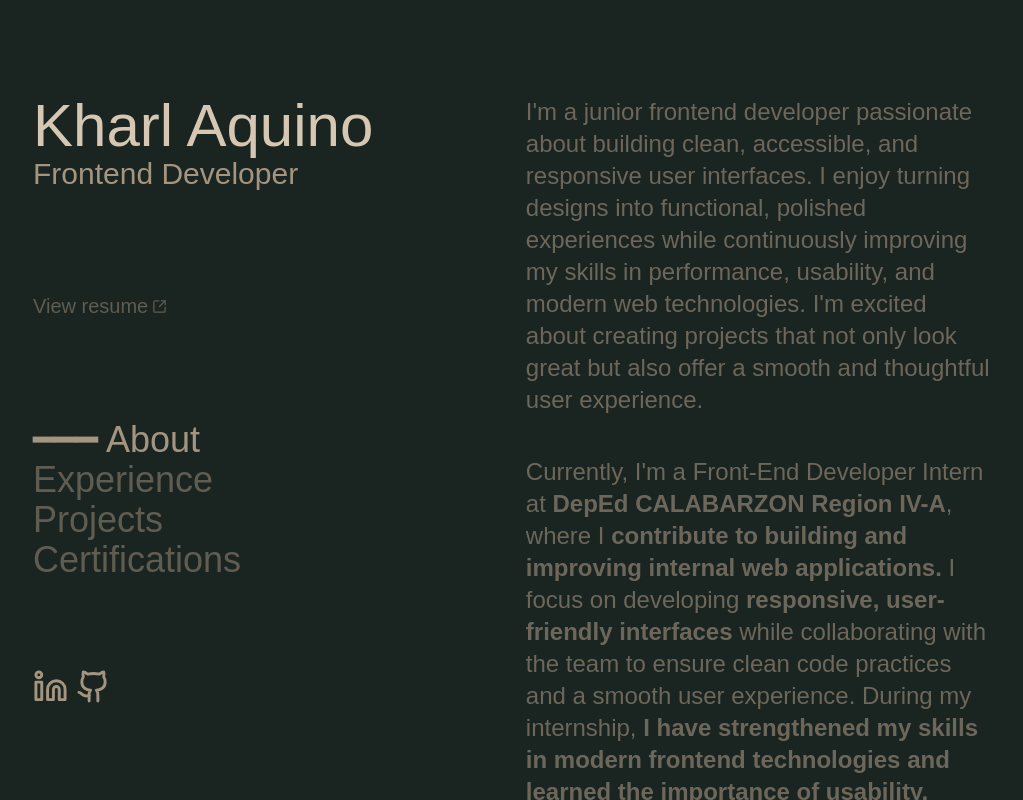
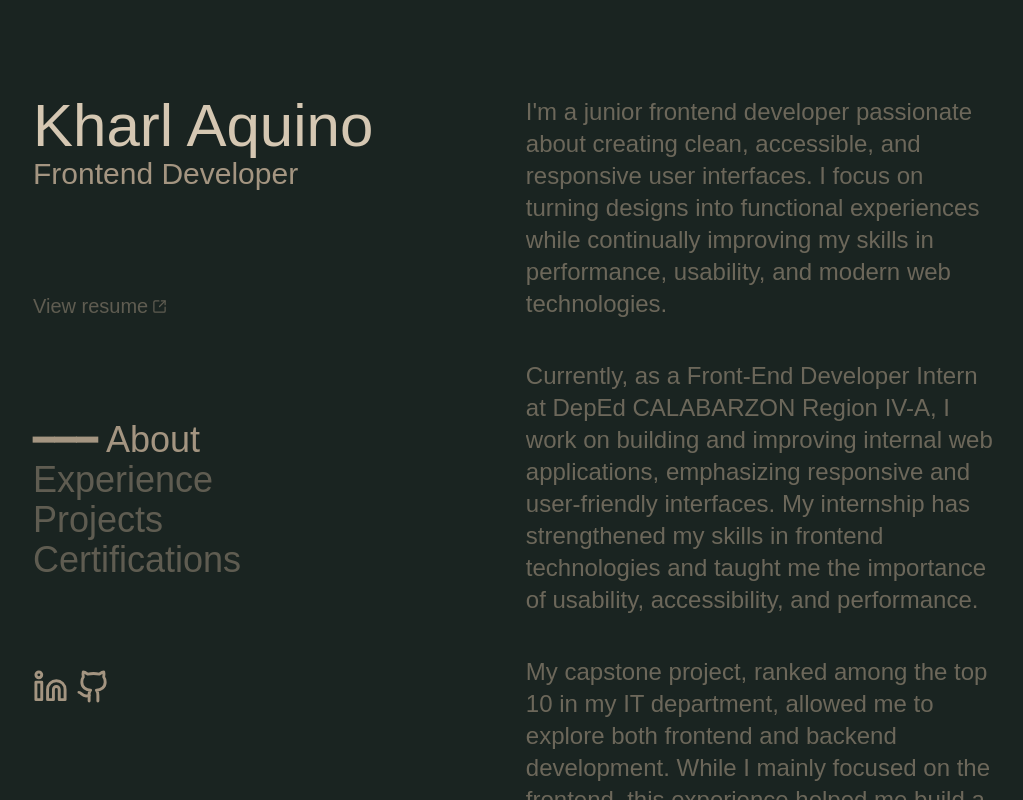
Before and after one commit to kharlitoTheProgrammer/vue-portfolio-v2, a Vue app: page / in a window 1280 px wide. Shown: the whole page, without its empty margins (127-1150 px from the left). Built offline with nearby package versions, Linux system fonts and the light colour scheme; a web font is replaced by a local one.

Commit message:
Update font size again

```diff
--- a/src/components/MainComponent.vue
+++ b/src/components/MainComponent.vue
@@ -50,36 +50,24 @@ const certifications = ref([
   >
     <section id="about" class="space-y-10 special-gothic-expanded-one-regular">
       <p class="text-2xl opacity-60">
-        I'm a junior frontend developer passionate about building clean,
-        accessible, and responsive user interfaces. I enjoy turning designs into
-        functional, polished experiences while continuously improving my skills
-        in performance, usability, and modern web technologies. I'm excited
-        about creating projects that not only look great but also offer a smooth
-        and thoughtful user experience.
+        I'm a junior frontend developer passionate about creating clean,
+        accessible, and responsive user interfaces. I focus on turning designs
+        into functional experiences while continually improving my skills in
+        performance, usability, and modern web technologies.
       </p>
       <p class="text-2xl opacity-60">
-        Currently, I'm a Front-End Developer Intern at
-        <span class="font-bold">DepEd CALABARZON Region IV-A</span>, where I
-        <span class="font-bold"
-          >contribute to building and improving internal web applications.</span
-        >
-        I focus on developing
-        <span class="font-bold">responsive, user-friendly interfaces</span>
-        while collaborating with the team to ensure clean code practices and a
-        smooth user experience. During my internship,
-        <span class="font-bold"
-          >I have strengthened my skills in modern frontend technologies and
-          learned the importance of usability, accessibility, and performance in
-          real-world projects.</span
-        >
+        Currently, as a Front-End Developer Intern at DepEd CALABARZON Region
+        IV-A, I work on building and improving internal web applications,
+        emphasizing responsive and user-friendly interfaces. My internship has
+        strengthened my skills in frontend technologies and taught me the
+        importance of usability, accessibility, and performance.
       </p>
       <p class="text-2xl opacity-60">
-        During my capstone project, which was ranked among the top 10 in my
-        semester within the IT department, I had the opportunity to explore both
-        frontend and backend development. While I focused mainly on the
-        frontend, this experience allowed me to build a solid foundation in
-        backend technologies, deepening my passion for creating meaningful,
-        user-centered solutions.
+        My capstone project, ranked among the top 10 in my IT department,
+        allowed me to explore both frontend and backend development. While I
+        mainly focused on the frontend, this experience helped me build a solid
+        foundation in backend technologies and fueled my passion for creating
+        meaningful, user-centered solutions.
       </p>
     </section>
     <section id="experience" class="special-gothic-regular">
@@ -98,7 +86,7 @@ const certifications = ref([
             <h4 class="text-2xl font-bold">
               Front-End Developer Intern - Department of Education
             </h4>
-            <p class="text-lg">
+            <p class="text-xl opacity-80">
               Contributed to the development of the School account feature using
               Vue by integrating APIs for data retrieval and submission.
               Assisted in setting up client-side routing and building responsive
@@ -117,7 +105,7 @@ const certifications = ref([
             <h4 class="text-2xl font-bold">
               Full Stack Android Developer (Capstone) - R.Sarabia Optical
             </h4>
-            <p class="text-lg">
+            <p class="text-xl opacity-80">
               Mobile-Based Virtual Eyeglass Frame Fitting Using Augmented
               Reality with Integrated Online Appointment Management System for
               R. Sarabia Optical. A cutting-edge solution combining augmented
```
